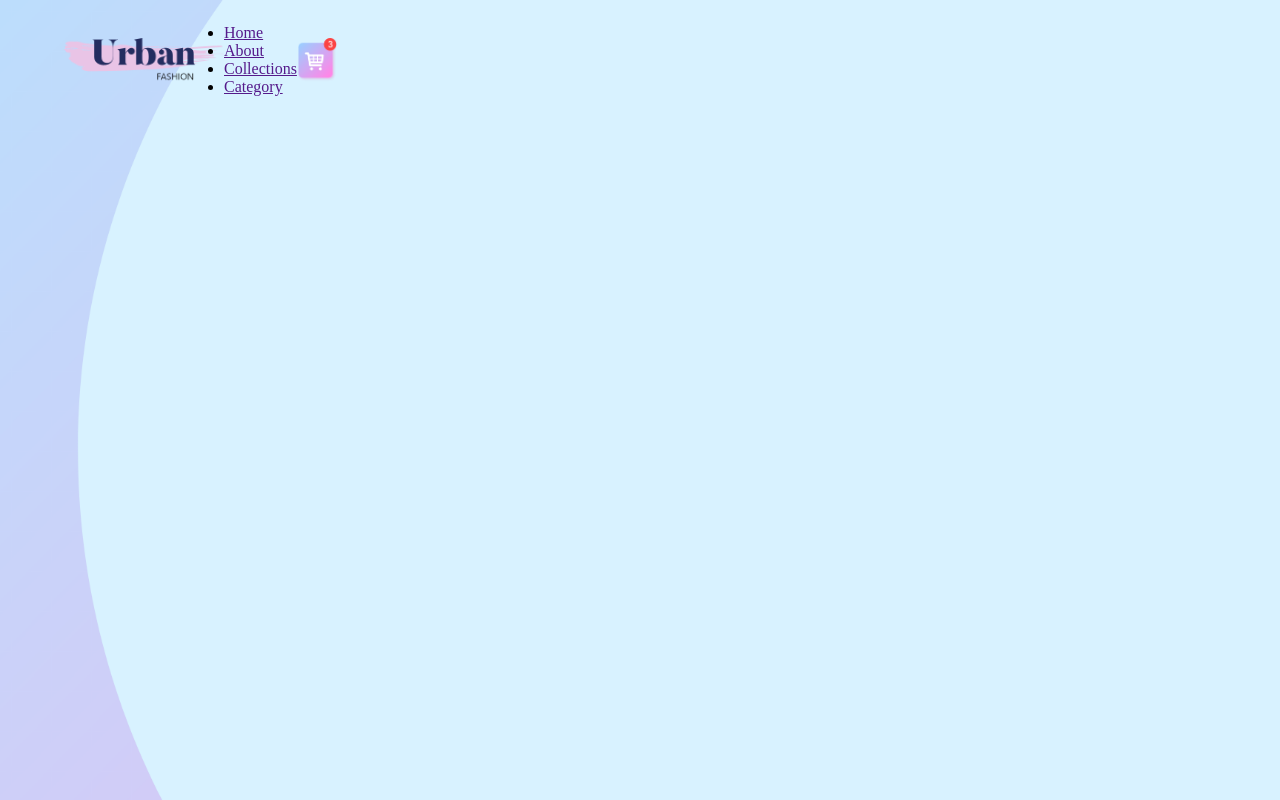
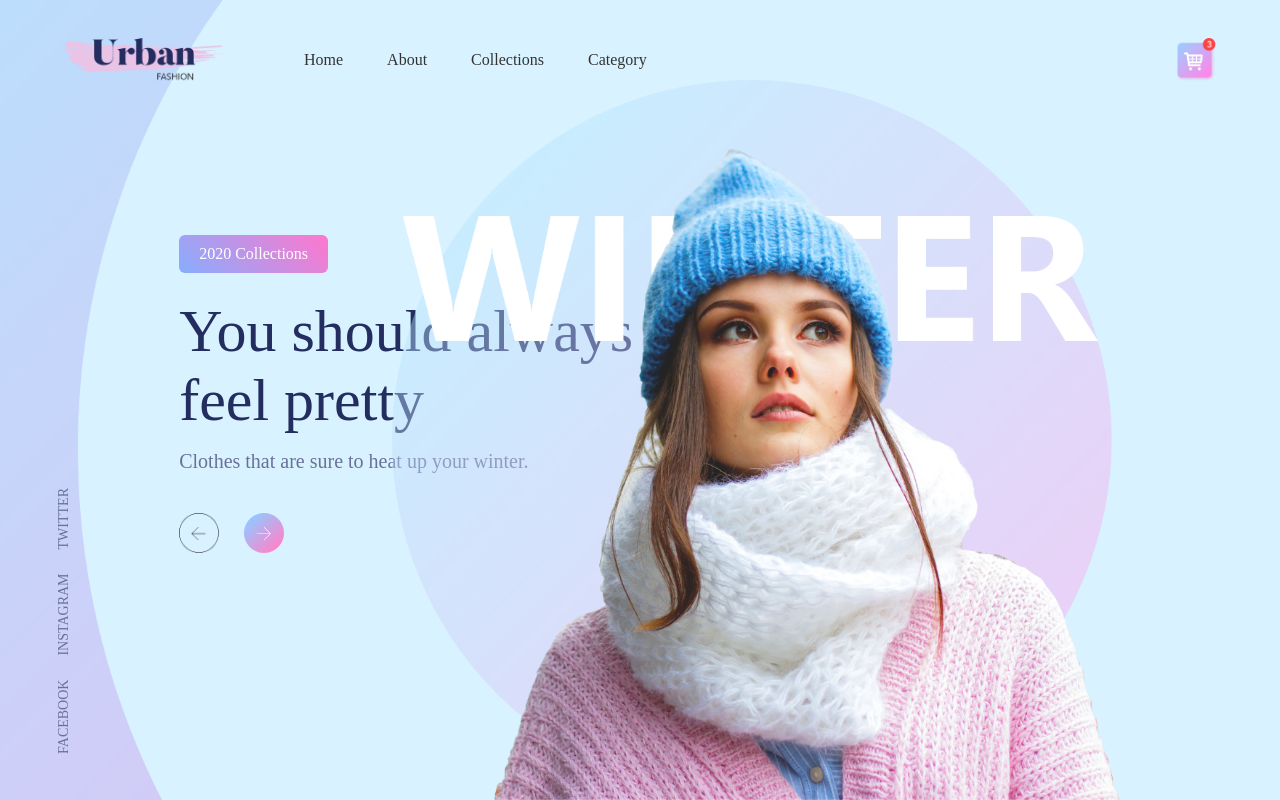
Before and after one commit to Mariam-Levy/landingpage-UrbanFashion, a plain HTML site: page index.html in a window 1280 px wide. Drawn offline with Linux system fonts and the light colour scheme.

Commit message:
Concluido los detalles de estilos

```diff
--- a/index.html
+++ b/index.html
@@ -9,6 +9,7 @@
 </head>
 <body>
     <div class="container">
+
         <div class="navbar">
             <img class="logo" src="./assets/imgs/logo.png" alt="">
             <nav>
@@ -21,6 +22,26 @@
             </nav>
             <img class="cart" src="./assets/icons/cart.png" alt="">
         </div>
+
+        <div class="content">
+            <a class="btn" href="">2020 Collections</a>
+            <h1>You should always <br> feel pretty</h1>
+            <p>Clothes that are sure to heat up your winter.</p>
+
+            <div class="arrow-icons">
+                <img src="./assets/icons/back-arrow.png">
+                <img src="./assets/icons/next-arrow.png">
+            </div>
+        </div>
+
+        <img class="feature-img" src="./assets/imgs/img.png">
+
+        <div class="social-links">
+            <a href="">FACEBOOK</a>
+            <a href="">INSTAGRAM</a>
+            <a href="">TWITTER</a>
+        </div>
+
     </div>
 </body>
 </html>
--- a/styles.css
+++ b/styles.css
@@ -31,3 +31,79 @@
     width: 40px;
     cursor: pointer;
 }
+
+nav {
+    flex: 1;
+    padding-left: 60px;
+}
+
+nav ul li {
+    display: inline-block;
+    list-style: none;
+    margin: 0px 20px;
+}
+
+nav ul li a {
+    text-decoration: none;
+    color: #333;
+}
+
+.content h1 {
+    font-size: 60px;
+    font-weight: 100;
+    margin-top: 24px;
+    margin-bottom: 15px;
+    color: #232d60;
+}
+
+.content p {
+    font-size: 20px;
+    color: #6a7199;
+}
+
+.content {
+    margin-left: 10%;
+    margin-top: 10%;
+}
+
+.content .btn {
+    display: inline-block;
+    background: linear-gradient(45deg, #87adfe, #ff77cd);
+    border-radius: 6px;
+    padding: 10px 20px;
+    box-sizing: border-box;
+    text-decoration: none;
+    color: #fff;
+    box-shadow: 3 px 8px 22px rgba(94, 28, 68, 0.15);
+}
+
+.arrow-icons {
+    margin-top: 40px;
+    display: flex;
+}
+
+.arrow-icons img {
+    width: 40px;
+    margin-right: 25px;
+}
+
+.feature-img {
+    height: 90%;
+    position: absolute;
+    bottom: 0;
+    right: 160px;
+}
+
+.social-links {
+    transform: rotate(-90deg);
+    position: absolute;
+    left: -80px;
+    bottom: 180px;
+}
+
+.social-links a {
+    text-decoration: none;
+    color: #6a7199;
+    padding-right: 20px;
+    font-size: 14px;
+}
```
